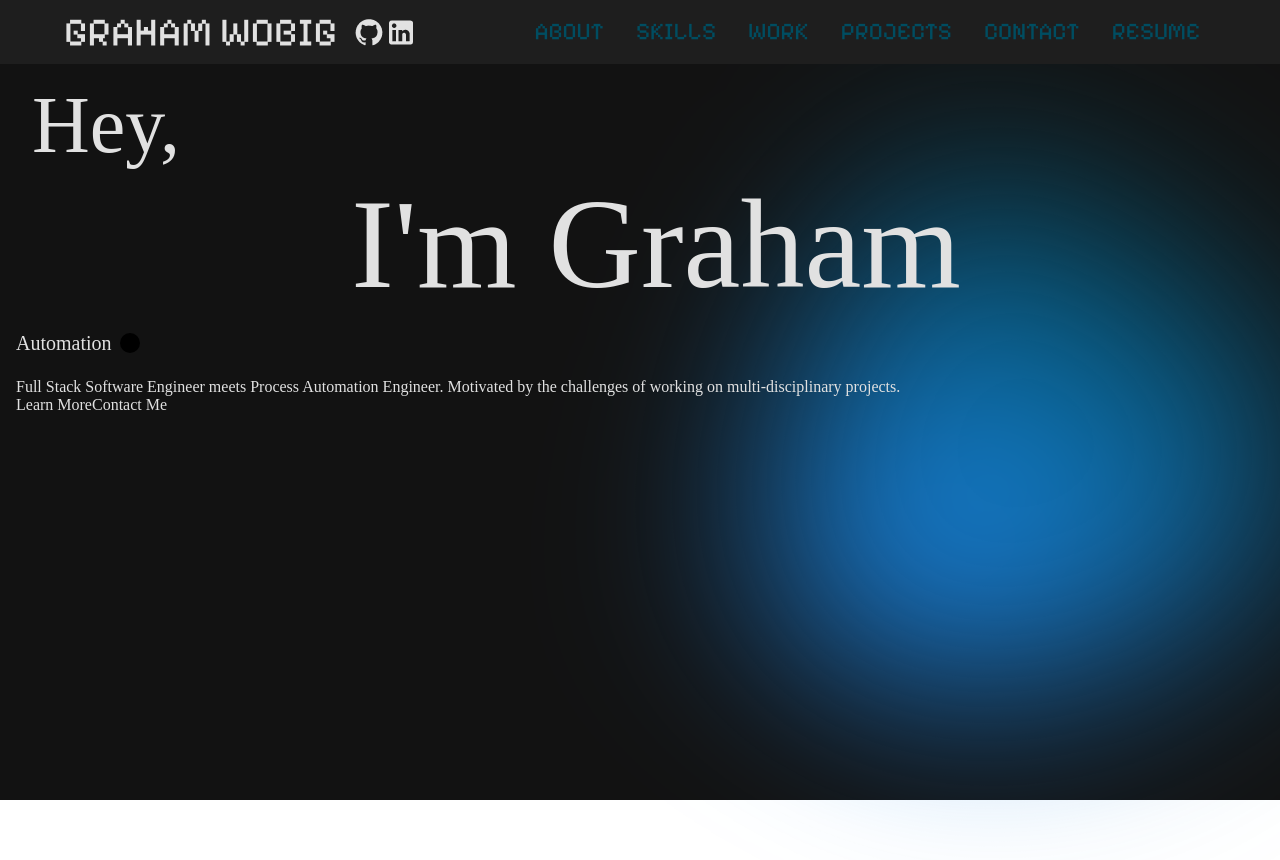
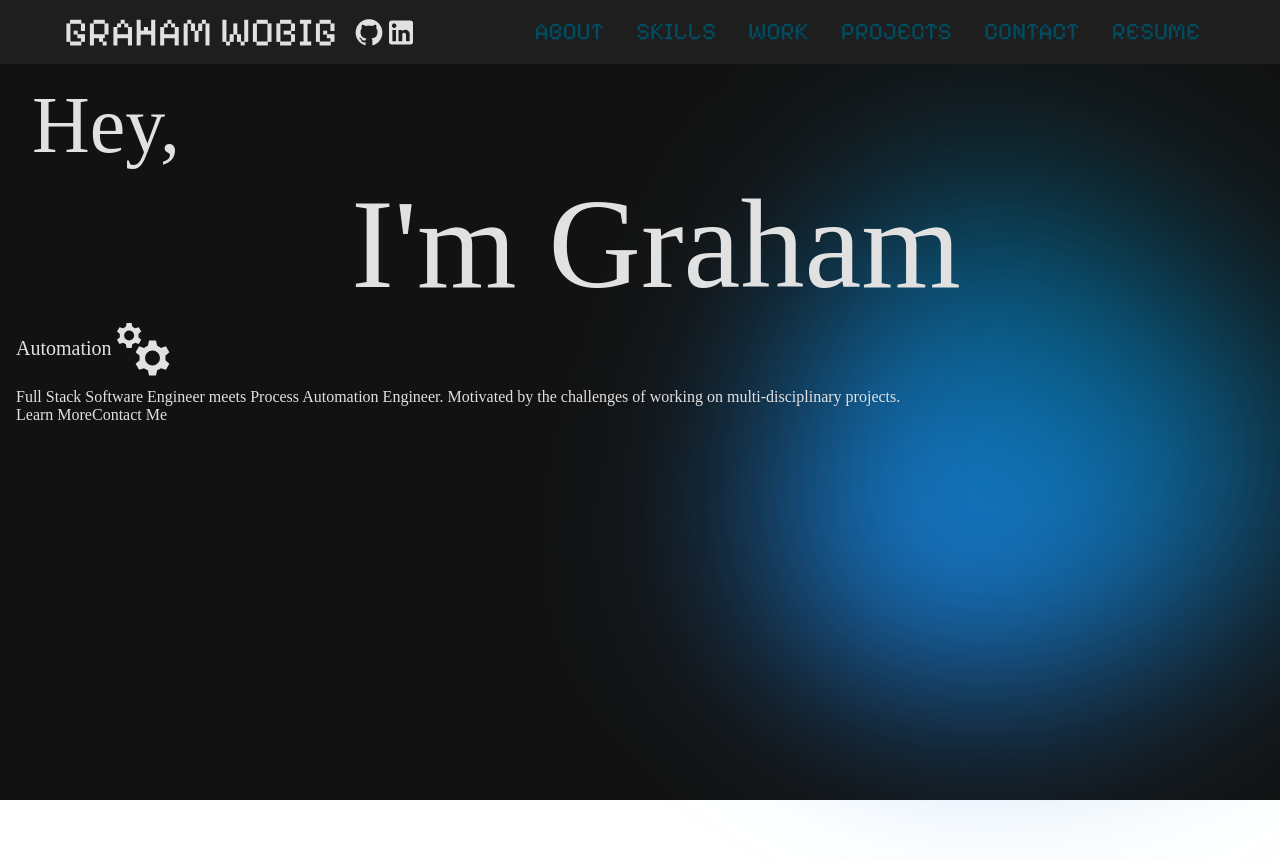
Before and after one commit to grahamwobig/mysite, a React (Vite) app: page / in a window 1280 px wide. Shown: the top 860 px of the page. Built offline with nearby package versions, Linux system fonts and the light colour scheme.

Commit message:
updated typwriter to use icons as cursor

```diff
--- a/src/components/FadingTypewriter.tsx
+++ b/src/components/FadingTypewriter.tsx
@@ -2,7 +2,7 @@ import { useEffect, useState } from "react";
 import "../styles/FadingTypewriter.css";
 
 interface FadingTypewriterProps {
-    strings: string[];
+    strings: string[]; //strings to type out
     typeDelay: number; //how fast to type out chars
     stringDelay: number; //how fast to change to next string
     cursorFade: number; //how long until cursor should fade
@@ -52,6 +52,13 @@ function FadingTypewriter({
         strings[currentStringIndex],
         typeDelay
     );
+    //TODO: possible future improvement to not cram the svg paths into the typewriter implementation
+    const iconPaths = [
+        "M320-240 80-480l240-240 57 57-184 184 183 183-56 56Zm320 0-57-57 184-184-183-183 56-56 240 240-240 240Z",
+        "m234-480-12-60q-12-5-22.5-10.5T178-564l-58 18-40-68 46-40q-2-13-2-26t2-26l-46-40 40-68 58 18q11-8 21.5-13.5T222-820l12-60h80l12 60q12 5 22.5 10.5T370-796l58-18 40 68-46 40q2 13 2 26t-2 26l46 40-40 68-58-18q-11 8-21.5 13.5T326-540l-12 60h-80Zm96.5-143.5Q354-647 354-680t-23.5-56.5Q307-760 274-760t-56.5 23.5Q194-713 194-680t23.5 56.5Q241-600 274-600t56.5-23.5ZM592-40l-18-84q-17-6-31.5-14.5T514-158l-80 26-56-96 64-56q-2-18-2-36t2-36l-64-56 56-96 80 26q14-11 28.5-19.5T574-516l18-84h112l18 84q17 6 31.5 14.5T782-482l80-26 56 96-64 56q2 18 2 36t-2 36l64 56-56 96-80-26q-14 11-28.5 19.5T722-124l-18 84H592Zm56-160q50 0 85-35t35-85q0-50-35-85t-85-35q-50 0-85 35t-35 85q0 50 35 85t85 35Z",
+        "M160-120v-170l527-526q12-12 27-18t30-6q16 0 30.5 6t25.5 18l56 56q12 11 18 25.5t6 30.5q0 15-6 30t-18 27L330-120H160Zm80-80h56l393-392-28-29-29-28-392 393v56Zm560-503-57-57 57 57Zm-139 82-29-28 57 57-28-29ZM560-120q74 0 137-37t63-103q0-36-19-62t-51-45l-59 59q23 10 36 22t13 26q0 23-36.5 41.5T560-200q-17 0-28.5 11.5T520-160q0 17 11.5 28.5T560-120ZM183-426l60-60q-20-8-31.5-16.5T200-520q0-12 18-24t76-37q88-38 117-69t29-70q0-55-44-87.5T280-840q-45 0-80.5 16T145-785q-11 13-9 29t15 26q13 11 29 9t27-13q14-14 31-20t42-6q41 0 60.5 12t19.5 28q0 14-17.5 25.5T262-654q-80 35-111 63.5T120-520q0 32 17 54.5t46 39.5Z",
+        "M609-389q-29-29-29-71t29-71q29-29 71-29t71 29q29 29 29 71t-29 71q-29 29-71 29t-71-29ZM480-160v-56q0-24 12.5-44.5T528-290q36-15 74.5-22.5T680-320q39 0 77.5 7.5T832-290q23 9 35.5 29.5T880-216v56H480ZM287-527q-47-47-47-113t47-113q47-47 113-47t113 47q47 47 47 113t-47 113q-47 47-113 47t-113-47Zm113-113ZM80-160v-112q0-34 17-62.5t47-43.5q60-30 124.5-46T400-440q35 0 70 6t70 14l-34 34-34 34q-18-5-36-6.5t-36-1.5q-58 0-113.5 14T180-306q-10 5-15 14t-5 20v32h240v80H80Zm320-80Zm56.5-343.5Q480-607 480-640t-23.5-56.5Q433-720 400-720t-56.5 23.5Q320-673 320-640t23.5 56.5Q367-560 400-560t56.5-23.5Z"
+    ];
     const timeToType = strings[currentStringIndex].length * typeDelay;
 
     //setup text fade, switch to next string and text fade
@@ -79,10 +86,13 @@ function FadingTypewriter({
         }
     }, [currentStringIndex]);
 
+    //<span className={`material-symbols-outlined ${fadeCursor ? 'fade': ''}`}>{displayIcon}</span>
     return (
         <span className={`typewriter-text ${fadeText ? 'fade': ''}`}>
             {displayText}{" "}
-            <div className={`typwriter-cursor ${fadeCursor ? 'fade': ''}`}></div>
+            <svg className={`typewriter-icon ${fadeCursor ? 'fade': ''}`} xmlns="http://www.w3.org/2000/svg" viewBox="0 -960 960 960">
+                <path d={`${iconPaths[currentStringIndex]}`}/>
+            </svg>
         </span>
     );
 }
--- a/src/styles/FadingTypewriter.css
+++ b/src/styles/FadingTypewriter.css
@@ -1,7 +1,9 @@
+@import url('colors.css');
+
+
 .typewriter-text {
     display: inline-flex;
     align-items: center;
-    font-size: 20px;
     transition-duration: 300ms;
     min-height: 50px;
     transform: translateY(0);
@@ -14,16 +16,15 @@
     translate: translateY(2rem);
 }
 
-.typwriter-cursor {
-    width: 20px;
-    height: 20px;
-    border-radius: 50%;
-    background-color: black;
-    margin-left: 0.5rem;
+.typewriter-icon {
     opacity: 100%;
+    height: 60px;
+    width: 60px;
+    fill: var(--text-color);
     transition-duration: 300ms;
 }
 
-.typwriter-cursor.fade {
+.typewriter-icon.fade {
     opacity: 0%;
+    translate: translateY(2rem);
 }
--- a/src/styles/Landing.css
+++ b/src/styles/Landing.css
@@ -23,12 +23,12 @@
 /* credit - Will van der Tuin: https://codepen.io/wilvander/pen/KKQrGgP */
 .homepage-gradient {
     position: absolute;
-    --size: 500px;
     --speed: 25s;
+    --gradient-size: 500px;
     --easing: cubic-bezier(0.8, 0.2, 0.2, 0.8);
-    width: var(--size);
-    height: var(--size);
-    filter: blur(calc(var(--size) / 5));
+    width: var(--gradient-size);
+    height: var(--gradient-size);
+    filter: blur(calc(var(--gradient-size) / 5));
     background-image: linear-gradient(var(--primary-accent-color), var(--secondary-accent-color));
     animation: rotate var(--speed) var(--easing) alternate infinite;
     border-radius: 30% 70% 70% 30% / 30% 30% 70% 70%;
@@ -57,6 +57,7 @@
 
 .homepage-animation {
     align-items: center;
+    font-size: 20px;
     width: 100%
 }
 
@@ -73,8 +74,8 @@
   }
 }
 
-@media (min-width: 720px) {
-  .gradient {
-    --size: 250px;
+@media (max-width: 720px) {
+  .homepage-gradient {
+    --gradient-size: 300px;
   }
 }
```
